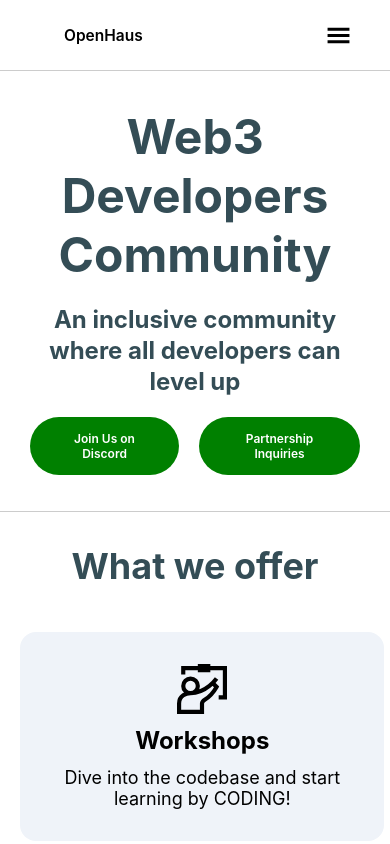
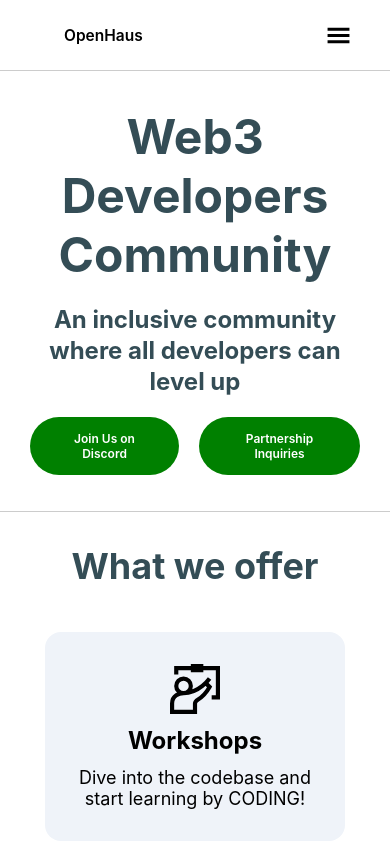
Before and after one commit to openhaus-dao/website-react-ts, a React (Vite) app: page / in a window 390 px wide. Shown: the top 844 px of the page. Built offline with nearby package versions, Linux system fonts and the light colour scheme.

Commit message:
fix mobile margin issue

```diff
--- a/src/Components/Styles/HomeStyle.ts
+++ b/src/Components/Styles/HomeStyle.ts
@@ -124,7 +124,7 @@ export const BodyFeatureCard = styled.div`
   padding: 32px;
   border-radius: 16px;
   background: #eff3f9;
-  min-width: 300px;
+  min-width: 220px;
   margin: 0 2%;
 `;
 
```
